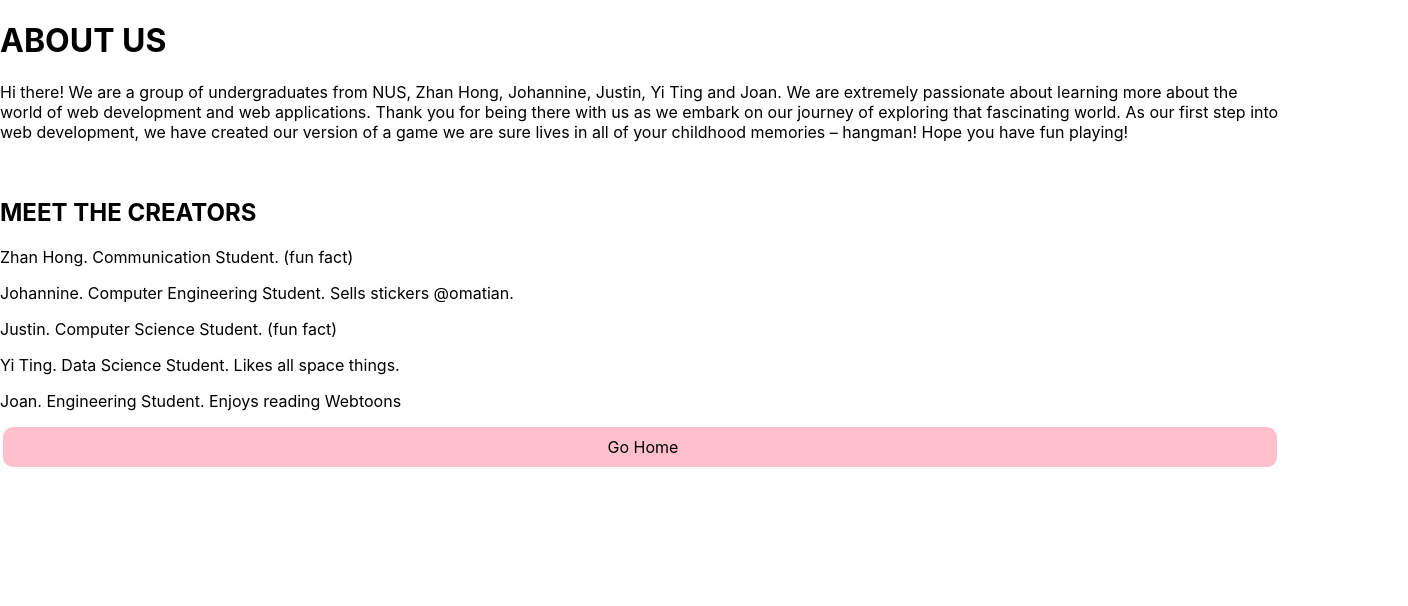
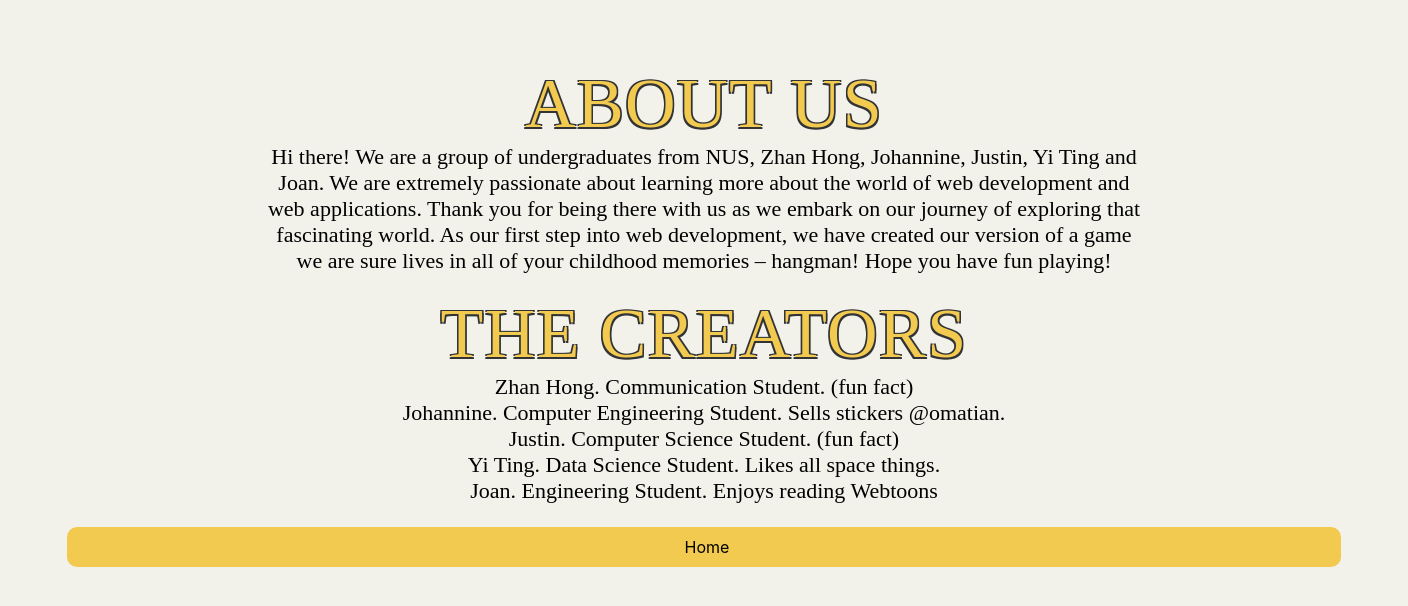
Before and after one commit to choongzhanhong/tiktokcamp, a React (Create React App) app: page /aboutus in a window 1280 px wide. Shown: the top 606 px of the page, 1408 px wide, since content can reach past the window. Built offline with nearby package versions, Linux system fonts and the light colour scheme; some icons are missing.

Commit message:
Changed styling

```diff
--- a/src/MainMenu.css
+++ b/src/MainMenu.css
@@ -14,10 +14,18 @@
 } */
 
 .App-HangMan {
-  font-size: 50px;
-  padding: 20px;
+  font-size: 110px;
+  font-family: "Arial Rounded MT Bold";
+  letter-spacing: 0.02em;
+  text-align: center;
+  color: #F2CA50;
+  text-shadow: -1.8px 1.8px 0 #313335,
+	          1.8px 1.8px 0 #313335,
+	          1.8px -1.8px 0 #313335,
+	          -1.8px -1.8px 0 #313335;
+  padding: 0px;
+}
 
-}
 
 .App-header {
   background-color: #282c34;
@@ -31,10 +39,12 @@
 }
 
 .App-image-button {
+  position: relative;
+  top: 30px;
+  float: center;
   padding: 0;
   border: none;
   background: none;
-
 }
 
 .App-Horizontal {
@@ -46,32 +56,76 @@
 }
 
 .App-Button-How-To-Play {
-  background-color: #5991a8;
-  color: #ffffff;
-  font-size: 20px;
-  border: none;
-  padding: 15px 32px;
+  position: absolute;
+  top: 60px;
+  left: 80px;
+  background-color: #F2CA50;
+  font-family: "Arial Rounded MT Bold";
+  border-radius: 20px;
+  border-color: #313335;
+  color: white;
+  width: 200px;
+  height: 100px;
   text-align: center;
-  text-decoration: none;
-  float: left;
-  padding: 20px;
-  margin: 20px;
-
+  font-size: 27px;
 }
 
 .App-Button-About-Us {
-  background-color: #115313;
-  color: #ffffff;
-  font-size: 20px;
-  border: none;
-  padding: 15px 32px;
+  position: absolute;
+  top: 60px;
+  right: 80px;
+  background-color: #F2CA50;
+  font-family: "Arial Rounded MT Bold";
+  border-radius: 20px;
+  border-color: #313335;
+  color: white;
+  width: 200px;
+  height: 100px;
   text-align: center;
-  text-decoration: none;
-  float: right;
-  padding: 20px;
-  margin: 20px;
+  font-size: 27px;
 }
 
+.App-Title {
+  font-size: 70px;
+  font-family: "Arial Rounded MT Bold";
+  letter-spacing: 0.02em;
+  text-align: center;
+  color: #F2CA50;
+  text-shadow: -1.5px 1.5px 0 #313335,
+	          1.5px 1.5px 0 #313335,
+	          1.5px -1.5px 0 #313335,
+	          -1.5px -1.5px 0 #313335;
+  padding: 0px;
+}
+
+.App-AboutUsText {
+  font-size: 22px;
+  font-family: "Arial Rounded MT Bold";
+  padding-right: 200px;
+  padding-left: 200px;
+}
+
+.App-TheCreators {
+  font-size: 70px;
+  font-family: "Arial Rounded MT Bold";
+  letter-spacing: 0.02em;
+  text-align: center;
+  color: #F2CA50;
+  padding: 0px;
+}
+
+@media (hover: hover) {
+  .App-Button-About-Us:hover {
+    background-image: linear-gradient(rgba(206, 204, 158, 0.1) 0 0);
+    transform: scale(1.1);
+  }
+}
+
+@media (hover: hover) {
+  .App-image-button:hover {
+    transform: scale(1.05);
+  }
+}
 
 @keyframes App-logo-spin {
   from {
--- a/src/components/GameOver.js
+++ b/src/components/GameOver.js
@@ -7,8 +7,10 @@ const GameOver = ({gameOver, word, goHome, newGame}) => {
     let navigate = useNavigate();
     return (
         <ReactModal isOpen={gameOver} className="gameOverModal">
-            <h1>Game Over!</h1>
-            <p>The word is {word}! Wanna try again?</p>
+            <div className="GameOverPage">
+                <div className="GameOverTitle">Game Over!</div>
+                <br></br>
+                <div className="GameOverW">The word is {word}! Wanna try again?</div>
                 <div className='d-flex mt-3'>
                     <div className="mr-auto p-1">
                         <Button icon={<i className="fa-solid fa-house"></i>} content={"Go Home"} handleClick={() => {navigate("/")}} title="Home"></Button>
@@ -17,6 +19,7 @@ const GameOver = ({gameOver, word, goHome, newGame}) => {
                         <Button icon={<i class="fa-solid fa-rotate-left"></i>} content={"Play Again"} handleClick={newGame} title="Play Again"></Button>
                     </div>
                 </div>
+            </div>
         </ReactModal>
     );
 }
--- a/src/index.css
+++ b/src/index.css
@@ -1,6 +1,6 @@
 body {
   margin: 0;
-  font-family: -apple-system, BlinkMacSystemFont, 'Segoe UI', 'Roboto', 'Oxygen',
+  font-family: "Arial Rounded MT Bold", -apple-system, BlinkMacSystemFont, 'Segoe UI', 'Roboto', 'Oxygen',
     'Ubuntu', 'Cantarell', 'Fira Sans', 'Droid Sans', 'Helvetica Neue',
     sans-serif;
   -webkit-font-smoothing: antialiased;
@@ -25,7 +25,7 @@ code {
 .gameScreen {
   /* height: 100vh;
   width: 100vw; */
-  background-color: antiquewhite;
+  background-color: #F2F2EB;
 }
 
 .gameElement_row {
@@ -42,7 +42,7 @@ code {
 }
 
 .button {
-  background-color: pink;
+  background-color: #F2CA50;
   border-radius: 10px;
   margin: 3px;
   padding: 10px;
@@ -60,7 +60,7 @@ code {
 
 @keyframes flashColour {
   50% {
-    background-color: blueviolet;
+    background-color: #D9601A;
   }
 }
 
@@ -114,8 +114,8 @@ code {
 }
 
 .keyboard_qwerty > .letterKey {
-  height: 50px;
-  width: 50px;
+  height: 60px;
+  width: 60px;
 }
 
 .gameOverModal {
@@ -128,6 +128,24 @@ code {
   padding: 4em;
 }
 
+.GameOverPage {
+  position:relative;
+  font-family: "Arial Rounded MT Bold";
+}
+
+.GameOverTitle {
+  font-size: 50px;
+}
+
+.GameOverW {
+  align-items: center;
+  justify-content: center;
+  font-size: 30px;
+}
+
+.d-flex{
+  float: bottom;
+}
 
 
 .scale-down-center {
--- a/src/pages/AboutUs.js
+++ b/src/pages/AboutUs.js
@@ -1,31 +1,48 @@
 import React from 'react';
+import '../MainMenu.css';
 import { useNavigate } from "react-router-dom"
 import Button from '../components/Button';
 
 function Aboutus() {
 	let navigate = useNavigate();
 	return (
-		<div className="AboutUs">
-			<h1>ABOUT US</h1>
-			<p>
+		<div className="App">
+			<header className="fullScreen gameScreen">
+				<div className="App-Title">
+					ABOUT US
+				</div>
+				<div className="App-AboutUsText">
 				Hi there! We are a group of undergraduates from NUS, Zhan Hong, Johannine, Justin, Yi Ting and Joan. We are extremely passionate about learning more about the world of web development and web applications. Thank you for being there with us as we embark on our journey of exploring that fascinating world. As our first step into web development, we have created our version of a game we are sure lives in all of your childhood memories – hangman! Hope you have fun playing!
-			</p>
+				</div>
 			<br></br>
-			<h2>MEET THE CREATORS</h2>
-			<p>Zhan Hong. Communication Student. (fun fact)</p>
-			<p>Johannine. Computer Engineering Student. Sells stickers @omatian.</p>
-			<p>Justin. Computer Science Student. (fun fact)</p>
-			<p>Yi Ting. Data Science Student. Likes all space things.</p>
-			<p>Joan. Engineering Student. Enjoys reading Webtoons</p>
-
+				<div className="App-Title">
+					THE CREATORS
+				</div>
+				<div className="App-AboutUsText">
+					Zhan Hong. Communication Student. (fun fact)
+				</div>
+				<div className="App-AboutUsText">
+					Johannine. Computer Engineering Student. Sells stickers @omatian.
+				</div>
+				<div className="App-AboutUsText">
+					Justin. Computer Science Student. (fun fact)
+				</div>
+				<div className="App-AboutUsText">
+					Yi Ting. Data Science Student. Likes all space things.
+				</div>
+				<div className="App-AboutUsText">
+					Joan. Engineering Student. Enjoys reading Webtoons
+				</div>
+				<br></br>
 				<div className='d-flex mt-3 justify-content-around'>
 				<Button
 					icon={<i className="fa-solid fa-house"></i>}
-				content={"Go Home"}
+					content={"Home"}
 					title="Home"
 					handleClick={() => {navigate("/")}}>
 				</Button>
 				</div>
+			</header>
 		</div>
 	)
 }
--- a/src/pages/MainMenu.js
+++ b/src/pages/MainMenu.js
@@ -8,7 +8,7 @@ function MainMenu() {
     <div className="App">
       <header className="fullScreen gameScreen">
         <div className="App-HangMan">
-          Hangman 16
+          HANGMAN
         </div>
 
         <button className="App-image-button" onClick={() => {navigate("/gamepage")}}>
```
Also changed, not shown: src/images/play_button.png. Lines whose indentation alone changed are shown as unchanged.
